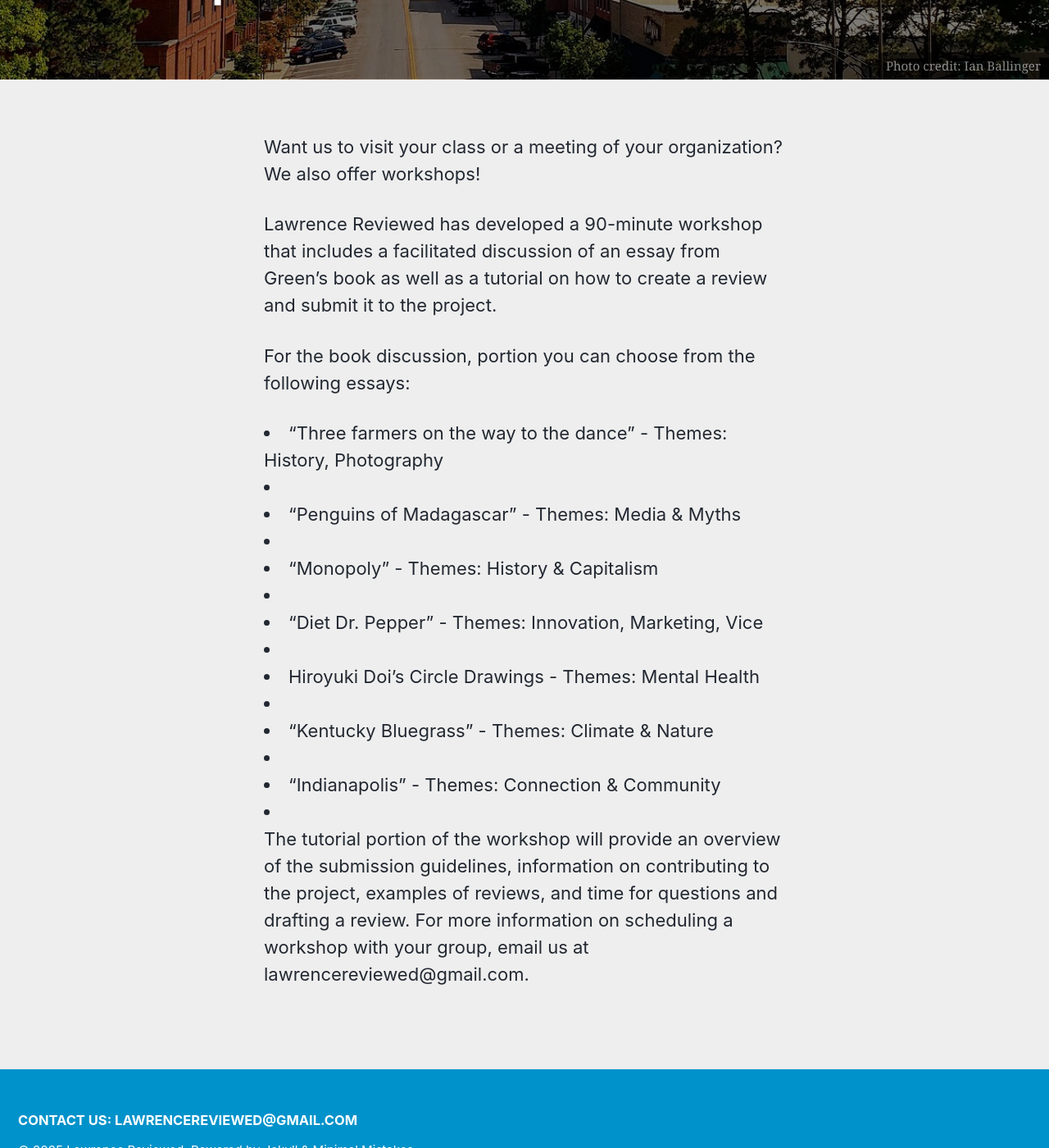
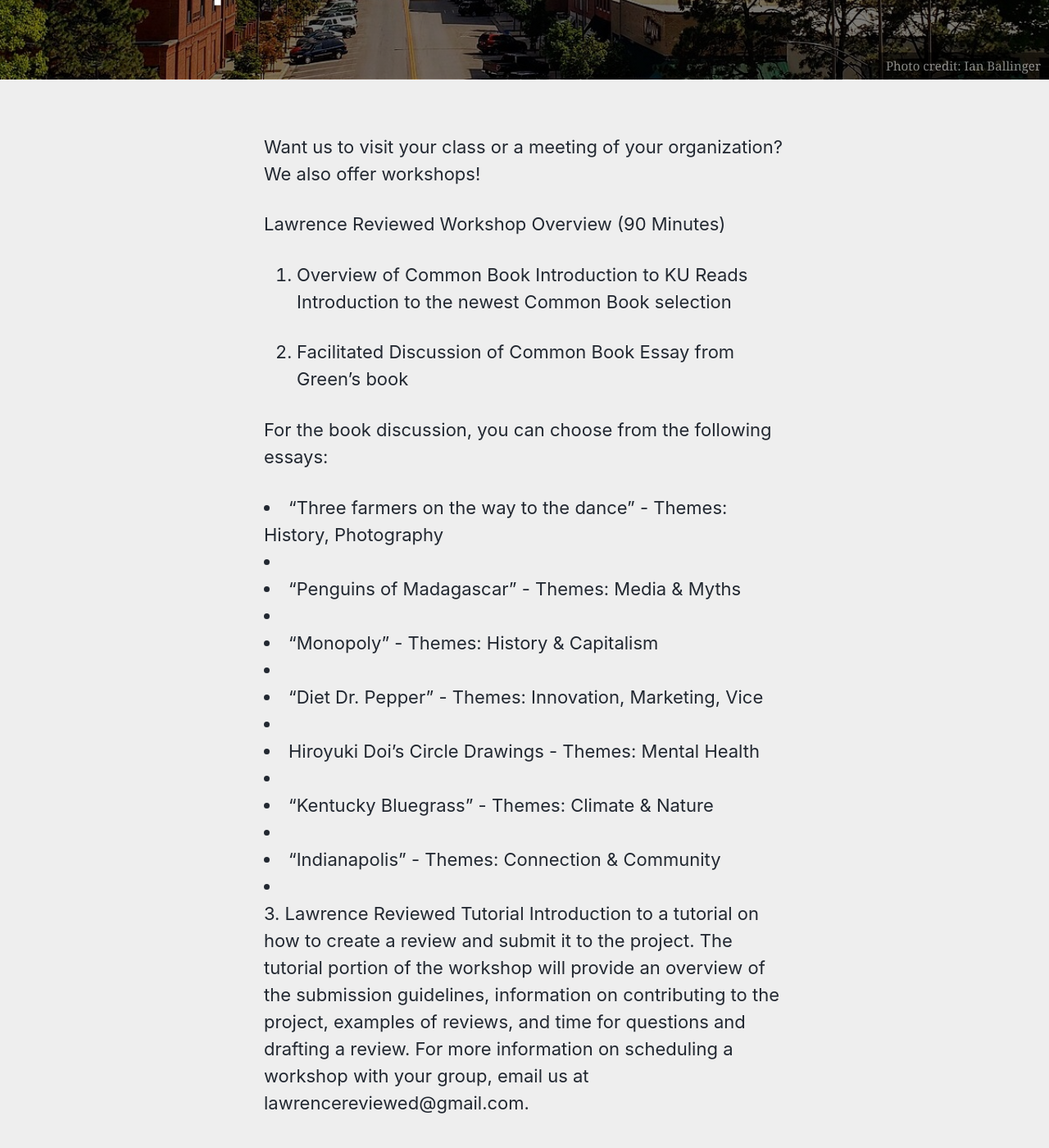
Before and after one commit to idrhku/lawrence-reviewed, a Jekyll site: the page built from _pages/workshops.md, in a window 1280 px wide and 1400 px high, scrolled down 205 px. Shown: the whole window at 82% size. Built offline with Jekyll 4.4.1, drawn with Linux system fonts in a browser that asks for light colours; cached includes are drawn as plain includes.

Commit message:
Update workshops.md

```diff
--- a/_pages/workshops.md
+++ b/_pages/workshops.md
@@ -14,9 +14,15 @@ header:
 ---
 Want us to visit your class or a meeting of your organization? We also offer workshops!
 
-Lawrence Reviewed has developed a 90-minute workshop that includes a facilitated discussion of an essay from Green's book as well as a tutorial on how to create a review and submit it to the project.
+Lawrence Reviewed Workshop Overview (90 Minutes)
+1. Overview of Common Book
+Introduction to KU Reads
+Introduction to the newest Common Book selection
 
-For the book discussion, portion you can choose from the following essays:
+2. Facilitated Discussion of Common Book
+Essay from Green's book
+
+For the book discussion, you can choose from the following essays:
 <br>
 <li>“Three farmers on the way to the dance” - Themes: History, Photography<li>
 <br>
@@ -32,6 +38,9 @@ For the book discussion, portion you can choose from the following essays:
 <br>
 <li>“Indianapolis” - Themes: Connection & Community<li>
 <br>
+
+3. Lawrence Reviewed Tutorial
+Introduction to a tutorial on how to create a review and submit it to the project.
 The tutorial portion of the workshop will provide an overview of the submission guidelines, information on contributing to the project, examples of reviews, and time for questions and drafting a review.
 
 For more information on scheduling a workshop with your group, email us at lawrencereviewed@gmail.com.
```
